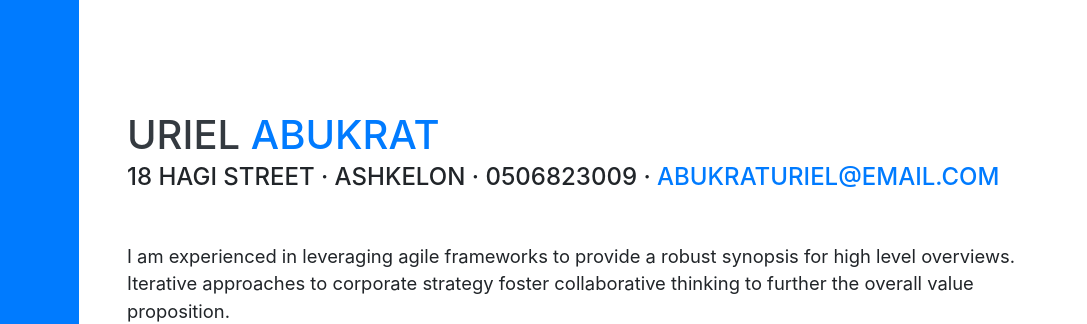
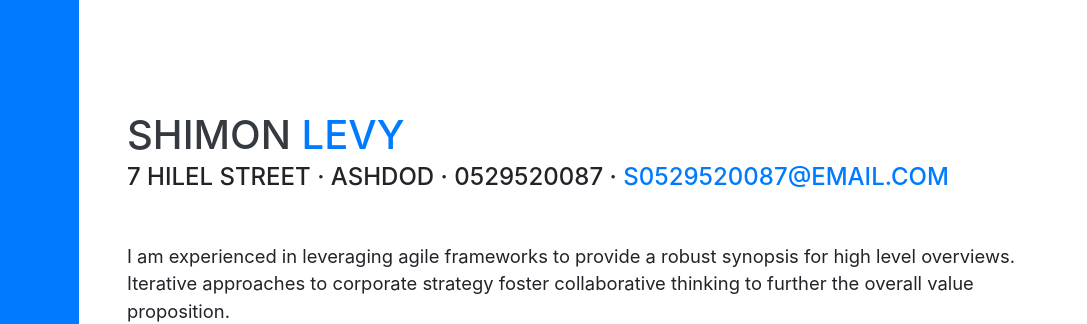
Before and after one commit to shimon10/portfolio, a website with bundled scripts: page index.html in a window 1280 px wide. Shown: the part 130-454 px from the top of the page, 193-1280 px from the left. Built offline with nearby package versions, Linux system fonts and the light colour scheme; files whose address does not match are found by name; a web font is replaced by a local one.

Commit message:
Update index.html

```diff
--- a/index.html
+++ b/index.html
@@ -60,11 +60,11 @@
 
         <section class="resume-section p-3 p-lg-5 d-flex align-items-center" id="about">
             <div class="w-100">
-                <h1 class="mb-0">Uriel
-                    <span class="text-primary">Abukrat</span>
+                <h1 class="mb-0">Shimon
+                    <span class="text-primary">Levy</span>
                 </h1>
-                <div class="subheading mb-5">18 hagi Street · Ashkelon · 0506823009 ·
-                    <a href="mailto:abukraturiel@email.com">abukraturiel@email.com</a>
+                <div class="subheading mb-5">7 Hilel Street · Ashdod · 0529520087 ·
+                    <a href="mailto:abukraturiel@email.com">s0529520087@email.com</a>
                 </div>
                 <p class="lead mb-5">I am experienced in leveraging agile frameworks to provide a robust synopsis for high level overviews. Iterative approaches to corporate strategy foster collaborative thinking to further the overall value proposition.</p>
                 <div class="social-icons">
```
